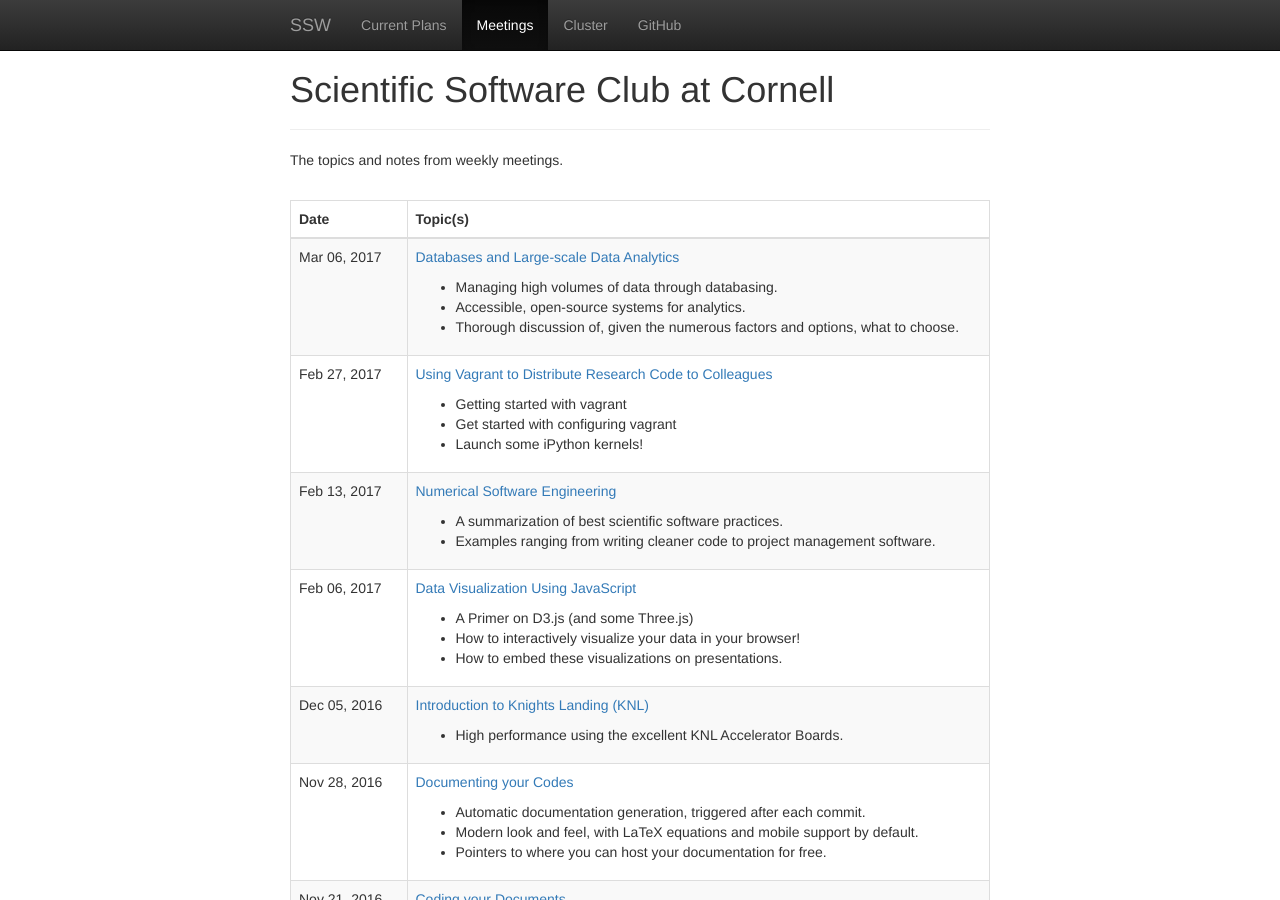
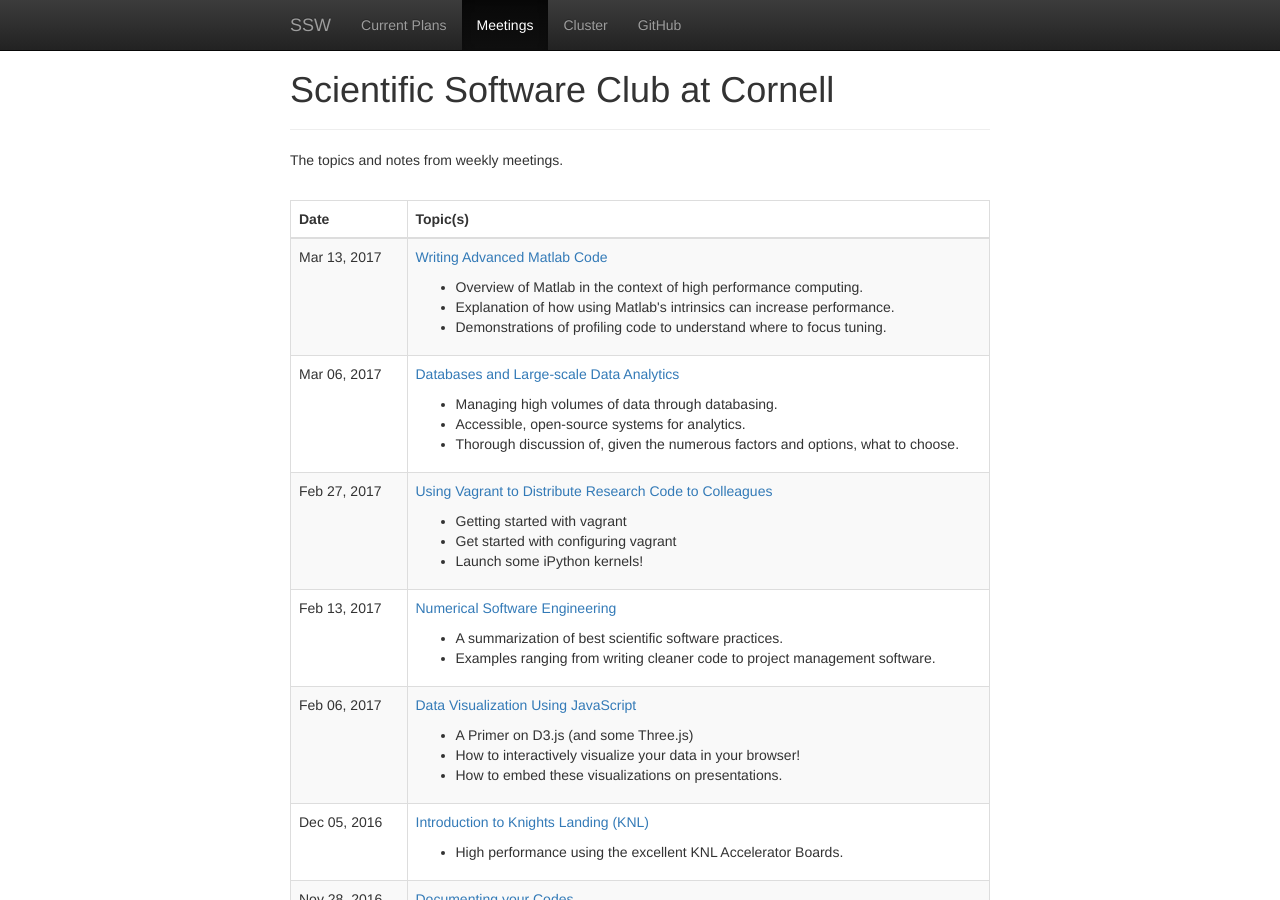
Before and after one commit to cornell-ssw/cornell-ssw.github.io, a Jekyll site: the page built from meetings.html, in a window 1280 px wide and 900 px high. Built offline with Jekyll 4.4.1, drawn with Linux system fonts in a browser that asks for light colours; nearby versions of some CDN libraries.

Commit message:
meeting notes for today

```diff
--- a/_data/meetings.yml
+++ b/_data/meetings.yml
@@ -1,3 +1,15 @@
+# Week 16
+################################################################################
+-
+  date: 2017-03-13
+  info: >
+    <a href="/meetings/2017-03-13">Writing Advanced Matlab Code</a>
+  brief:
+    - Overview of Matlab in the context of high performance computing.
+    - Explanation of how using Matlab's intrinsics can increase performance.
+    - Demonstrations of profiling code to understand where to focus tuning.
+# Week 15
+################################################################################
 -
   date: 2017-03-06
   info: >
--- /dev/null
+++ b/meetings/2017-03-13.md
@@ -0,0 +1,32 @@
+---
+title: Writing Advanced Matlab Code
+layout: post
+speakers:
+  - speaker:
+    name: David Eriksson
+    affil: Cornell University
+    url: https://people.cam.cornell.edu/~dme65/
+  - speaker:
+    name: Eric Lee
+    affil: Cornell University
+---
+
+# Overview
+--------------------------------------------------------------------------------
+- [Writing Advanced Matlab Code](#writing-advanced-matlab-code)
+    - Overview of Matlab in the context of high performance computing.
+    - Explanation of how using Matlab's intrinsics can increase performance.
+    - Demonstrations of profiling code to understand where to focus tuning.
+
+# Writing Advanced Matlab Code
+--------------------------------------------------------------------------------
+
+Presentation courtesy of David Eriksson and Eric Lee.
+
+**Abstract**:
+
+_Matlab is a powerful tool for numerical computing, but many don't take advantage of its
+full suite of features. Join us as we do a quick dive into the world of Matlab code
+optimization, profiling, and easy-to-use parallel tools._
+
+--------------------------------------------------------------------------------
```
